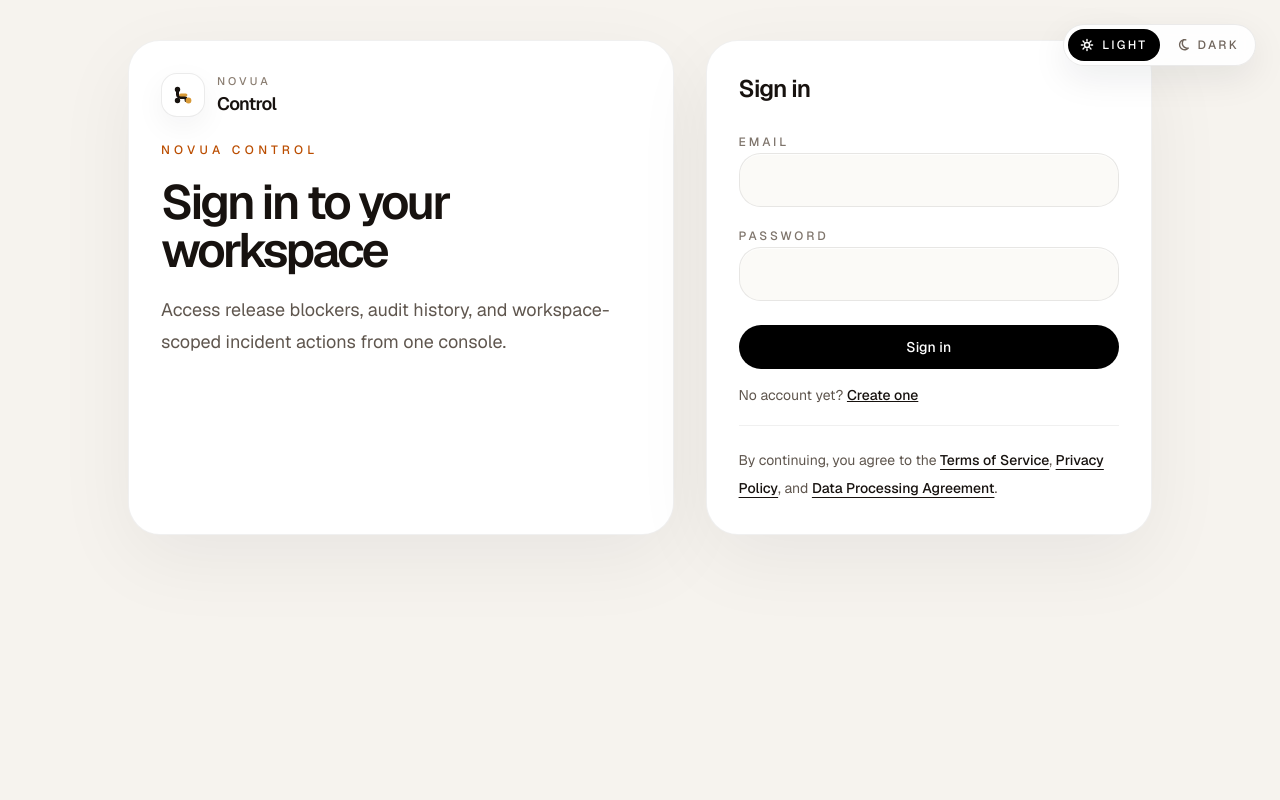
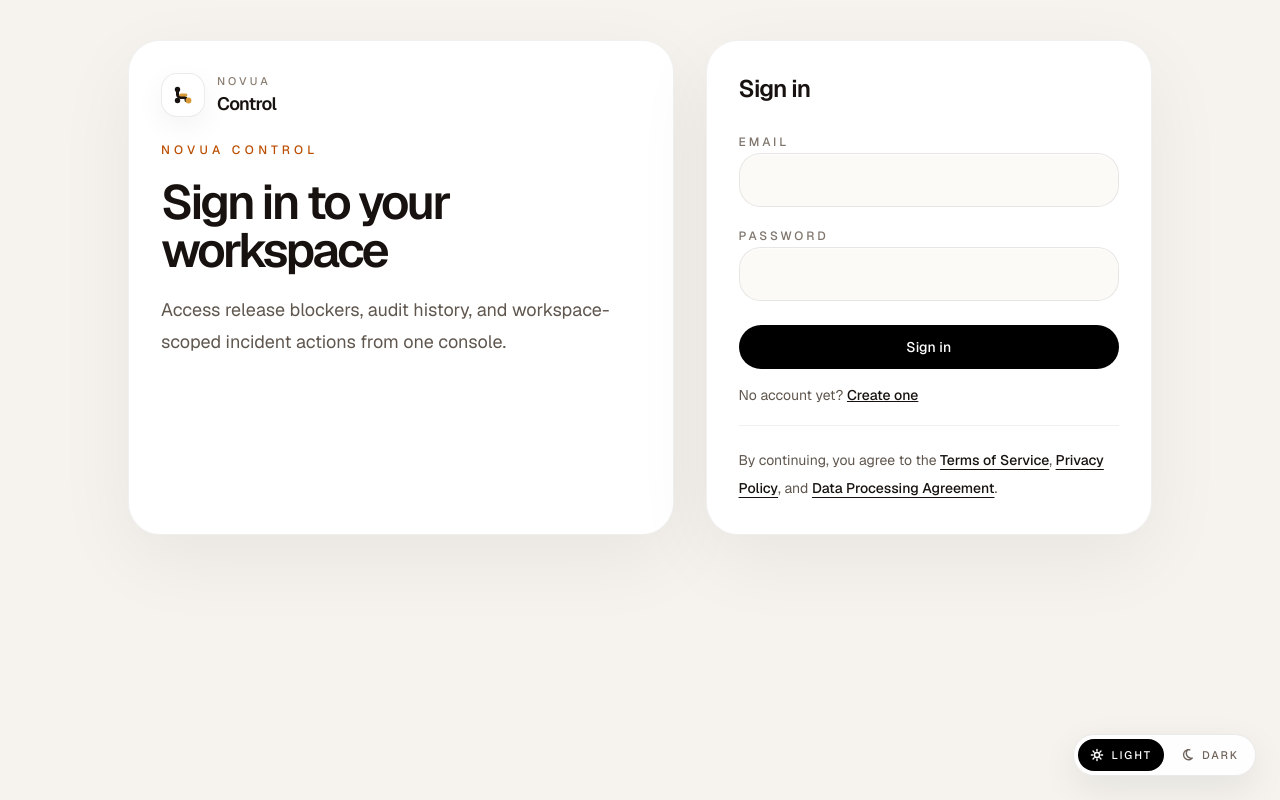
Before and after one commit to iveteamorim/novua-control, a Next.js app: page /sign-in in a window 1280 px wide. Built offline with nearby package versions, Linux system fonts and the light colour scheme; no server answers.

Commit message:
fix: move theme toggle away from header actions

```diff
--- a/src/components/theme-toggle.tsx
+++ b/src/components/theme-toggle.tsx
@@ -22,13 +22,13 @@ export function ThemeToggle() {
   }
 
   return (
-    <div className="fixed right-4 top-4 z-[90] sm:right-6 sm:top-6">
+    <div className="fixed bottom-4 right-4 z-[90] sm:bottom-6 sm:right-6">
       <div className="inline-flex items-center gap-1 rounded-full border border-black/8 bg-white/90 p-1 shadow-[0_12px_36px_rgba(17,24,39,0.08)] backdrop-blur-sm">
         <button
           type="button"
           onClick={() => updateTheme("light")}
           aria-pressed={activeTheme === "light"}
-          className={`inline-flex items-center gap-2 rounded-full px-3 py-2 text-xs font-medium uppercase tracking-[0.2em] transition ${
+          className={`inline-flex items-center gap-2 rounded-full px-3 py-2 text-[11px] font-medium uppercase tracking-[0.18em] transition ${
             activeTheme === "light"
               ? "bg-black text-white"
               : "text-[#6f645b] hover:bg-[#f7f7f4]"
@@ -41,7 +41,7 @@ export function ThemeToggle() {
           type="button"
           onClick={() => updateTheme("dark")}
           aria-pressed={activeTheme === "dark"}
-          className={`inline-flex items-center gap-2 rounded-full px-3 py-2 text-xs font-medium uppercase tracking-[0.2em] transition ${
+          className={`inline-flex items-center gap-2 rounded-full px-3 py-2 text-[11px] font-medium uppercase tracking-[0.18em] transition ${
             activeTheme === "dark"
               ? "bg-black text-white"
               : "text-[#6f645b] hover:bg-[#f7f7f4]"
```
